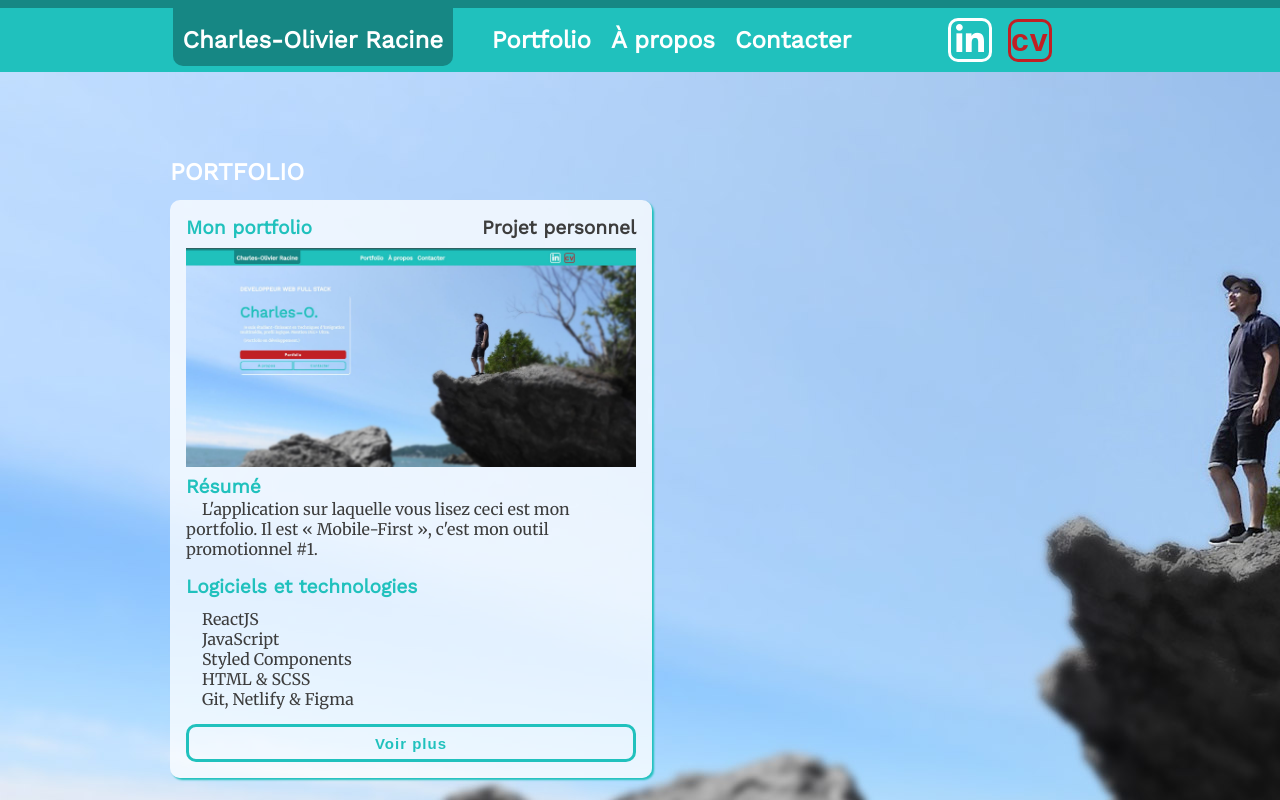
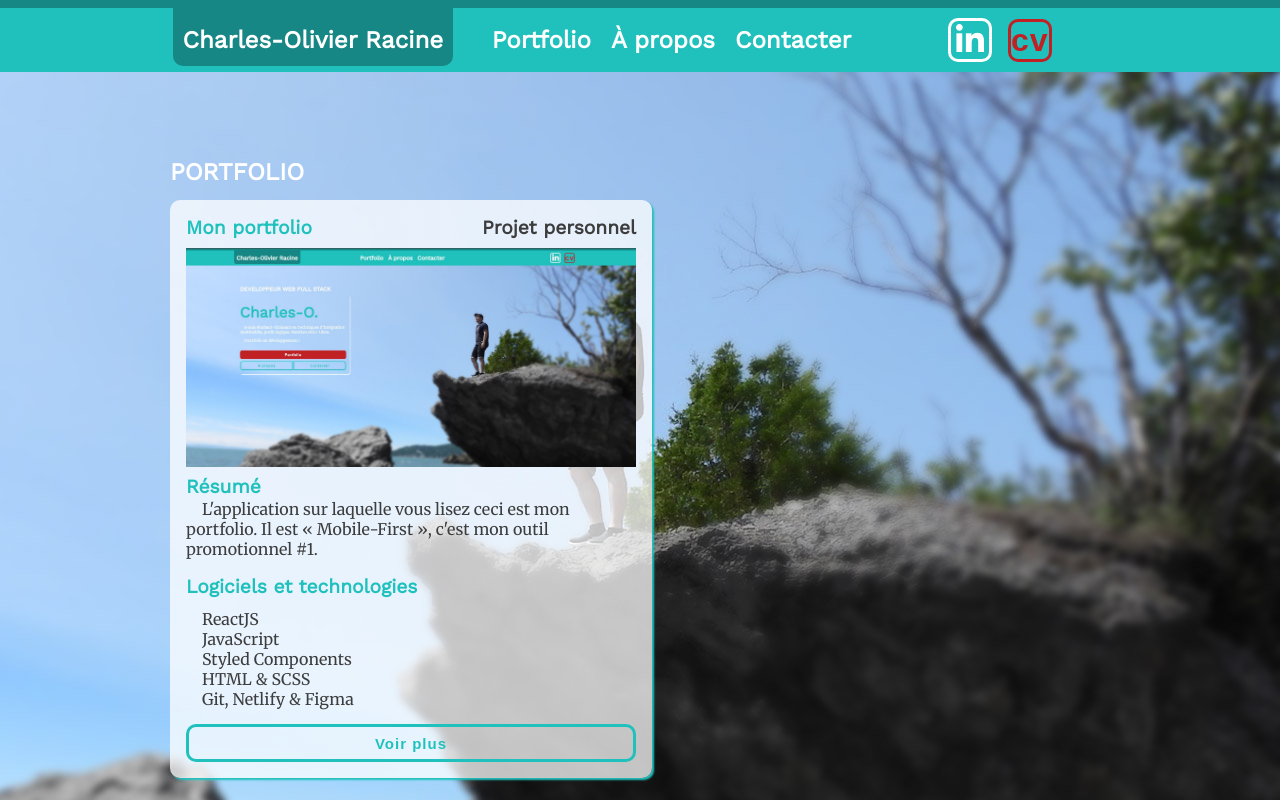
Before and after one commit to charloracine/pfolio-racc, a React (Create React App) app: page /portfolio in a window 1280 px wide. Shown: the top 800 px of the page. Built offline with nearby package versions, Linux system fonts and the light colour scheme.

Commit message:
corr pos img project

```diff
--- a/src/components/App/App.js
+++ b/src/components/App/App.js
@@ -42,7 +42,8 @@ function App() {
               style={{
                 position: "fixed",
                 top: "0",
-                left: "0",
+                left: `${width > parseInt(size.laptopL) ? "0" : ""}`,
+                right: `${width <= parseInt(size.laptopL) ? "0" : ""}`,
                 minHeight: "100vh",
                 minWidth: "100vw",
                 overflow: "hidden",
--- a/src/components/Project/Project.js
+++ b/src/components/Project/Project.js
@@ -31,11 +31,11 @@ const Project = ({ id, nom, cours, resume, tech, images, detail }) => {
           <TypoH2 color="currentColor">{nom}</TypoH2>
           <TypoH2 color={colors.dark}>{cours}</TypoH2>
         </DoubleListItem>
-        <Column justify="center">
+        <Column justify="center" size="1">
           <img
             src={`/images/${images[0].file}`}
             alt={images[0].name}
-            style={{ maxWidth: "100%", margin: "0.5em 0" }}
+            style={{ maxWidth: "100%", margin: "0.5em 0", objectFit: "contain" }}
           />
         </Column>
         <TypoH2 color="currentColor">Résumé</TypoH2>
```
